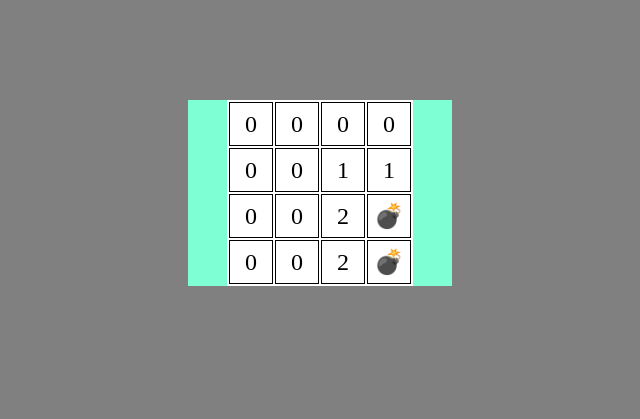
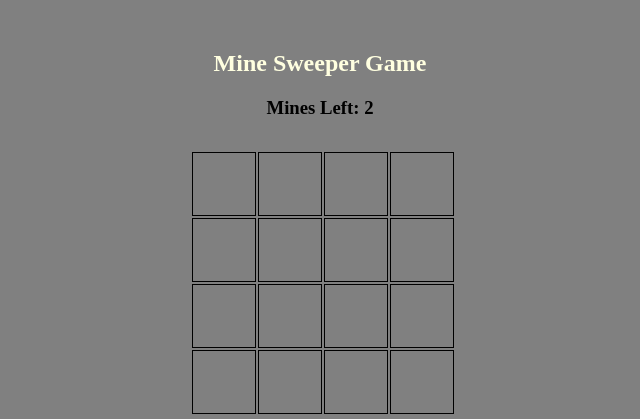
Before and after one commit to iairos/Mine-Sweeper-Game, a plain HTML site: page index.html in a window 1280 px wide. Shown: the whole page, without its empty margins (320-960 px from the left). Drawn offline with Linux system fonts and the light colour scheme.

Commit message:
secon day sprint

```diff
--- a/css/style.css
+++ b/css/style.css
@@ -3,21 +3,40 @@ body {
   color: white;
   text-align: center;
 }
+.header {
+  margin-top: 50px;
+  color: lightyellow;
+  text-align: center;
+}
+h3 {
+  text-align: center;
+  color: black;
+}
 .board-container {
-  padding: auto;
-  margin: 100px 500px;
-  background-color: aquamarine;
+  position: absolute;
+  top: 150px;
+  left: calc(50% - 130px);
 }
 
-table {
+/* table > [data-status='hidden'] {
   margin: auto;
   background-color: white;
+
+  visibility: hidden;
+} */
+/* table > [data-status='mine'] {
+  margin: auto;
+  background-color: red;
+
+  visibility: hidden;
+} */
+/* .hidden {
+  display: none;
+} */
+.cell {
+  width: 60px;
+  height: 60px;
   color: black;
+  font-size: 1.5em;
+  border: 1px solid black;
 }
-
-.cell-hidde {
-  width: 40px;
-  height: 40px;
-  font-size: 1.5em;
-  border: 1px solid;
-}
--- a/index.html
+++ b/index.html
@@ -8,6 +8,10 @@
     <link rel="stylesheet" href="css/style.css" />
   </head>
   <body onload="onInit()">
+    <div>
+      <h2 class="header">Mine Sweeper Game</h2>
+      <h3>Mines Left: <span></span></h3>
+    </div>
     <div class="board-container"></div>
     <script src="js/main.js"></script>
     <script src="js/util.js"></script>
--- a/js/main.js
+++ b/js/main.js
@@ -1,7 +1,10 @@
 'use strict'
 const EMPTY = ''
 const MINE = '💣'
+const EL_MINES_LEFT = document.querySelector('h3 span')
 var gBoard
+var gCounter
+
 var gLevel = {
   SIZE: 4,
   MINES: 2,
@@ -12,64 +15,82 @@ var gGame = {
   markedCount: 0,
   secsPassed: 0,
 }
+EL_MINES_LEFT.innerHTML = gLevel.MINES
 
 function onInit() {
   gGame.isOn = true
   gBoard = createBoard(4, 4)
+  // renderBoard(gBoard)
   renderBoard(gBoard)
   gLevel.SIZE = gBoard.length
   gLevel.MINES = gBoard.length / 2
   console.log(gBoard)
+  gCounter = 0
 }
 
-function renderBoard(mat) {
-  var strHTML = '<table border="0" ><tbody>'
-  for (var i = 0; i < mat.length; i++) {
-    strHTML += '<tr>'
-    for (var j = 0; j < mat[0].length; j++) {
-      const cell = mat[i][j]
-      var inCell = cell.isMine ? MINE : cell.minesAroundCount
-      const className = `cell-hidde cell-${i}-${j}`
-
-      strHTML += `<td class="${className}" onClick="select(${i},${j})" >${inCell}</td>`
+function createBoard(ROWS, COLS) {
+  const board = []
+  for (var i = 0; i < ROWS; i++) {
+    const row = []
+    for (var j = 0; j < COLS; j++) {
+      row.push({
+        coardinate: { i, j },
+        minesAroundCount: 0,
+        isShown: false,
+        isMine: false,
+        isMarked: false,
+      })
     }
-    strHTML += '</tr>'
+    board.push(row)
   }
-  strHTML += '</tbody></table>'
-  const elContainer = document.querySelector(`.board-container`)
-  elContainer.innerHTML = strHTML
+  setMinePos(board, ROWS)
+  setMinesNegsCount(board)
+  return board
 }
 
-// function renderBoard(board) {
-//   var strHTML = ''
-//   for (var i = 0; i < board.length; i++) {
-//     strHTML += '<tr>\n'
-//     for (var j = 0; j < board[0].length; j++) {
-//       const currCell = board[i][j]
+function onCellClicked(elCell, i, j) {
+  if (!gGame.isOn) return
+  console.log(elCell)
 
-//       var cellClass = getClassName({ i, j }) // 'cell-3-4'
+  // onRightClick(ev)
+  gCounter++
+  console.log(gCounter)
+  const cell = gBoard[i][j]
+  if (cell.isMine && gCounter < 2) return
+  else if (cell.isMine && gCounter >= 2) {
+    gameOver()
+    gGame.isOn = false
+    return
+  } else onGamePlay(i, j, cell)
+  console.log(gBoard)
+}
 
-//       if (currCell.isMine) cellClass += ' mine'
-//       else if (!currCell.isMine) cellClass += ` num`
-
-//       strHTML += `\t<td class="cell ${cellClass}"
-//                                 onclick="moveTo(${i},${j})">`
-
-//       if (!currCell.isMine) {
-//         strHTML += currCell.minesAroundCount
-//       } else if (currCell.isMine) {
-//         strHTML += MINE
-//       }
-//       strHTML += '</td>\n'
-//     }
-//     strHTML += '</tr>\n'
-//     // console.log('strHTML is:')
-//     // console.log(strHTML)
-//   }
-//   const elBoard = document.querySelector('.board')
-//   elBoard.innerHTML = strHTML
+// function onRightClick(event){
+//   if(event.key)
 // }
 
+function gameOver() {
+  for (var i = 0; i < gBoard.length; i++) {
+    for (var j = 0; j < gBoard[0].length; j++) {
+      if (gBoard[i][j].isMine) {
+        var location = { i, j }
+        renderCell(location, MINE)
+        // gBoard[i][j].isShown = true
+      }
+    }
+  }
+  console.log(`Game Over`)
+}
+
+function onGamePlay(i, j, cell) {
+  const inCell = cell.minesAroundCount
+  if (cell.minesAroundCount !== 0) {
+    renderCell({ i, j }, inCell)
+    cell.isShown = true
+  } else if (cell.minesAroundCount === 0) {
+    countNegsAroundZero(i, j)
+  }
+}
 // location is an object like this - { i: 2, j: 7 }
 function renderCell(location, value) {
   // Select the elCell and set the value
@@ -98,8 +119,11 @@ function countNegs(mat, rowIdx, colIdx) {
   }
   return negsCount
 }
-function getClassName(position) {
-  // {i:2 , j:5}
-  const cellClass = `cell-${position.i}-${position.j}` // 'cell-2-5'
-  return cellClass
+
+function countNegsAroundZero(cellI, cellJ) {
+  for (var i = cellI - 1; i <= cellI + 1; i++) {
+    for (var j = cellJ - 1; j <= cellJ + 1; j++) {
+      var cell = gBoard[i][j]
+    }
+  }
 }
--- a/js/util.js
+++ b/js/util.js
@@ -1,19 +1,25 @@
 'use strict'
-function createBoard(ROWS, COLS) {
-  const board = []
-  for (var i = 0; i < ROWS; i++) {
-    const row = []
-    for (var j = 0; j < COLS; j++) {
-      row.push({
-        cell: { i, j },
-        minesAroundCount: 0,
-        isShown: false,
-        isMine: false,
-        isMarked: false,
-      })
+
+function renderBoard(mat) {
+  var strHTML = '<table border="0"><tbody>'
+  for (var i = 0; i < mat.length; i++) {
+    strHTML += '<tr>'
+    for (var j = 0; j < mat[0].length; j++) {
+      const cell = mat[i][j]
+      const className = getClassName({ i, j })
+
+      strHTML += `<td onclick="onCellClicked(this,${i},${j})" class="${className}">${''}</td>`
+      // const elCell = document.querySelector(`.${className}`)
+      // console.log(elCell)
     }
-    board.push(row)
+    strHTML += '</tr>'
   }
+  strHTML += '</tbody></table>'
+  const elContainer = document.querySelector(`.board-container`)
+  elContainer.innerHTML = strHTML
+}
+
+function setMinePos(board, ROWS) {
   var randRowIdx
   var randCollIdx
   for (var i = 0; i < ROWS / 2; i++) {
@@ -21,10 +27,13 @@ function createBoard(ROWS, COLS) {
     randCollIdx = getRandomInt(randRowIdx, ROWS)
     board[randRowIdx][randCollIdx].isMine = true
   }
-  setMinesNegsCount(board)
-  return board
 }
 
 function getRandomInt(min, max) {
   return Math.floor(Math.random() * (max - min)) + min
 }
+function getClassName(position) {
+  // {i:2 , j:5}
+  const cellClass = `cell cell-${position.i}-${position.j}` // 'cell-2-5'
+  return cellClass
+}
```
